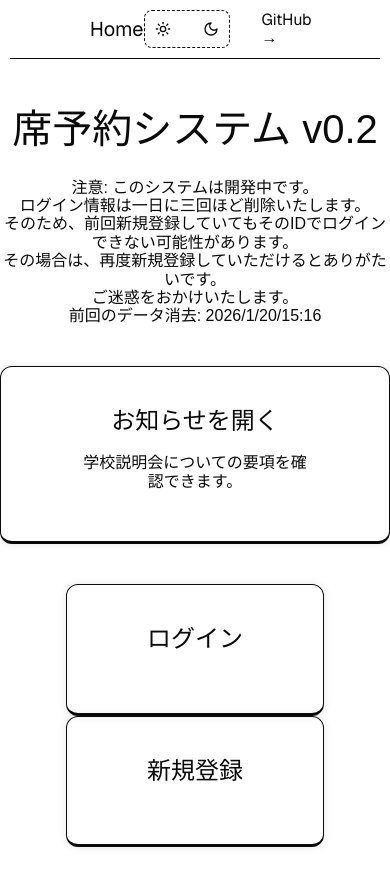
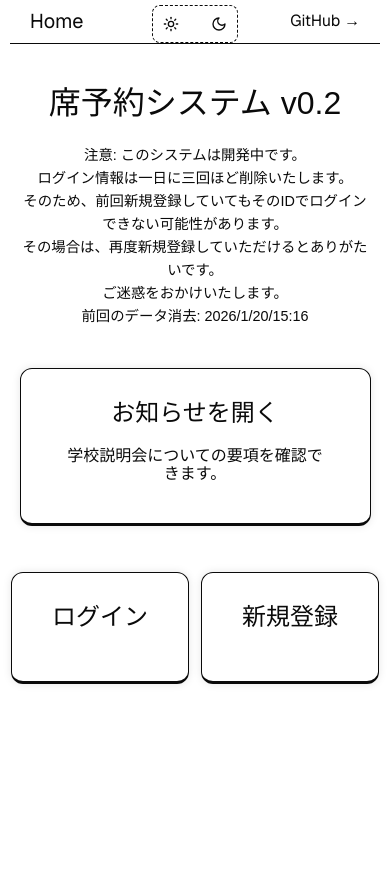
Before and after one commit to zF6dev/login, a Next.js app: page / in a window 390 px wide. Shown: the top 886 px of the page. After the commit the page ends 844 px from the top, so only its background shows below. Built offline with nearby package versions, Linux system fonts and the light colour scheme; no server answers; a web font is replaced by a local one.

Commit message:
not-found.tsxのissueを解消、loadingの表示を画面の真ん中固定に、auth-buttonとヘッダーをスマホ対応。

```diff
--- a/app/layout.css
+++ b/app/layout.css
@@ -6,6 +6,8 @@ header {
   padding: 10px 80px;
   width: 95%;
   border-bottom: 0.5px solid;
+  gap: 16px;
+  position: relative;
 }
 
 .header-left {
@@ -38,3 +40,16 @@ header {
     text-underline-offset: 8px;
     transition: all 0.3s ease;
 }
+
+@media screen and (max-width:480px) {
+    header {
+        padding: 10px 20px;
+    }
+
+    .header-themeswitcher {
+        position: absolute;
+        left: 50%;
+        transform: translateX(-50%);
+        top: 5px;
+    }
+}
--- a/app/loading.tsx
+++ b/app/loading.tsx
@@ -9,7 +9,7 @@ const zen_maru_gothic = Zen_Maru_Gothic({
 const Loading = () => {
     return (
         <div className={zen_maru_gothic.className + " flex items-center justify-center h-screen"}>
-            <p className="text-2xl">Loading...</p>
+            <p className="text-2xl absolute top-1/2 left-1/2">Loading...</p>
         </div>
     );
 }
--- a/app/not-found.tsx
+++ b/app/not-found.tsx
@@ -1,4 +1,5 @@
 import { Zen_Maru_Gothic } from "next/font/google"
+import { headers } from "next/headers"
 import { JSX } from "react"
 
 const zen_maru_gothic = Zen_Maru_Gothic({
@@ -6,7 +7,10 @@ const zen_maru_gothic = Zen_Maru_Gothic({
   subsets: ['latin'],
 })
 
-export default function NotFound() {
+export default async function NotFound() {
+  const h = await headers();
+  const userAgent = h.get('user-agent');
+
   const strings: {
     key: string,
     contents: JSX.Element
@@ -29,7 +33,7 @@ export default function NotFound() {
 
   return (
     <main key={strings[randomIndex].key} className={zen_maru_gothic.className}>
-      <div className="flex flex-col items-center justify-center min-h-screen">
+      <div className="flex flex-col items-center justify-center min-h-screen absolute top-1/2 left-1/2 transform -translate-x-1/2 -translate-y-1/2">
         {strings[randomIndex].contents}
       </div>
     </main>
--- a/app/style.css
+++ b/app/style.css
@@ -4,6 +4,10 @@
 
 .top-title {
     padding: 20px 0;
+}
+
+.top-title h3 {
+    line-height: 1.6;
 }
 
 .top-main-contents {
@@ -50,6 +54,28 @@
     margin-bottom: 10px;
 }
 
+.top-news {
+    margin: 0 5%;
+}
+
 .top-login {
     margin: 40px 0;
 }
+
+@media screen and (max-width:768px) {
+    .top-title {
+        margin: auto 5%;
+    }
+
+    .top-title h1 {
+        font-size: 2rem;
+    }
+
+    .top-title h3 {
+        font-size: 0.9rem;
+    }
+    .top-main-contents button {
+        padding: 30px 40px;
+        font-size: 1.2rem;
+    }
+}
--- a/components/auth-button.css
+++ b/components/auth-button.css
@@ -10,6 +10,7 @@ h2 {
     border-radius: 12px;
     box-shadow: 0 0 8px rgba(0, 0, 0, 0.1);
     transition-duration: 0.3s;
+    margin: 6px;
 }
 
 .auth-button button:hover {
```
